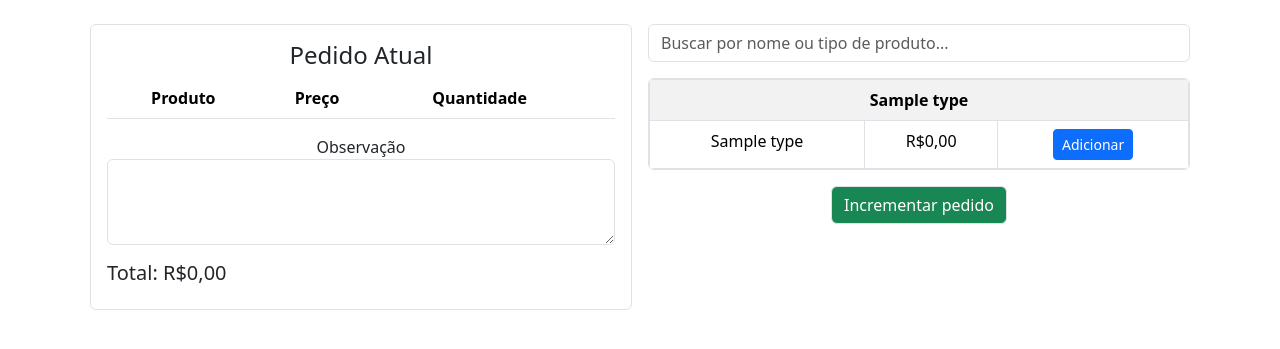
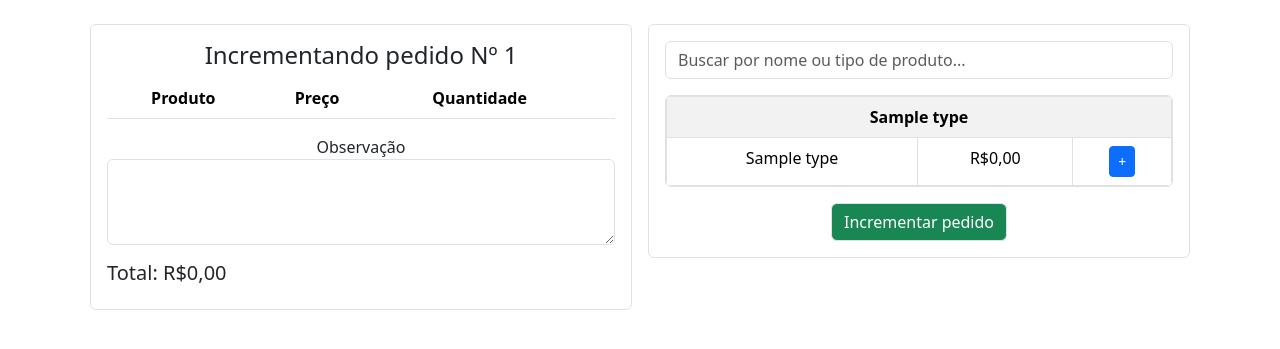
Before and after one commit to luizfldomingues/limas, a Flask app: template templates/increment-order.html in a window 1280 px wide. Shown: the part 64-413 px from the top of the page. Run offline with Flask 3, Linux system fonts and the light colour scheme; the template is opened without the code that fills it: most values are stand-ins (such as "Sample title", 1, 10 or a date in 2020); lists and menus that the app fills with data are empty; parts of the project's set-up code (start-up, migrations or seed data) failed here and were passed over.

Commit message:
fix: improve the new-order menu

```diff
--- a/static/js/order.js
+++ b/static/js/order.js
@@ -67,9 +67,9 @@ document.addEventListener('DOMContentLoaded', function() {
             const row = document.createElement('tr');
             row.innerHTML = `
                 <td>${item.name}</td>
-                <td>${item.price.toFixed(2)}</td>
+                <td>${formatBRL(item.price)}</td>
                 <td>
-                    <input type="number" class="form-control form-control-sm quantity-input" value="${item.quantity}" min="1" data-id="${id}" style="width: 60px;">
+                    <input type="number" class="form-control form-control-sm quantity-input mx-auto" value="${item.quantity}" min="1" data-id="${id}" style="width: 60px;">
                 </td>
                 <td>
                     <button type="button" class="btn btn-sm btn-danger remove-item-btn" data-id="${id}">&times;</button>
@@ -79,7 +79,8 @@ document.addEventListener('DOMContentLoaded', function() {
             totalPrice += item.price * item.quantity;
         }
 
-        totalPriceEl.textContent = totalPrice.toLocaleString('pt-BR', { style: 'currency', currency: 'BRL' });
+    //totalPriceEl.textContent = totalPrice.toLocaleString('pt-BR', { style: 'currency', currency: 'BRL' });
+    totalPriceEl.textContent = formatBRL(totalPrice);
     }
 
     // Update quantity or remove item
--- a/templates/macros.html
+++ b/templates/macros.html
@@ -2,7 +2,7 @@
     <div class="d-flex flex-row justify-content-around w-100">
         <div class="w-50 p-2">
             <div class="border rounded p-3">
-                <h4>Pedido Atual</h4>
+      <h4>{% if order %}Incrementando pedido Nº {{ order.id }}{% else %}Criando novo pedido{% endif %}</h4>
                 <table class="table table-striped">
                     <thead>
                         <tr>
@@ -13,7 +13,7 @@
                         </tr>
                     </thead>
                     <tbody id="current-order-body">
-                        <!-- Produtos adicionados aparecerão aqui -->
+                        <!-- added products will appear here -->
                     </tbody>
                 </table>
                 <div class="form-group">
@@ -26,6 +26,7 @@
             </div>
         </div>
         <div class="w-50 p-2">
+            <div class="border rounded p-3">
                 <form action="{{ action }}" method="post" id="order-form">
                     {% if order %}
                     <span>
@@ -71,7 +72,7 @@
                                 <td>{{product.product_name | capitalize }}</td>
                                 <td>{{ product.price | brl }}</td>
                                 <td>
-                                <button type="button" class="btn btn-sm btn-primary add-product-btn" data-id="{{ product.id }}" data-name="{{ product.product_name }}" data-price="{{ product.price }}">Adicionar</button>
+                                    <button type="button" class="btn btn-sm btn-primary add-product-btn" data-id="{{ product.id }}" data-name="{{ product.product_name }}" data-price="{{ product.price }}">+</button>
                                 </td>
                             </tr>
                             {% endfor %}
@@ -83,4 +84,5 @@
                 </form>
             </div>
         </div>
+    </div>
 {% endmacro %}
```
Also changed, not shown: templates/display-edit-order.html (deleted), templates/display-order.html (deleted). Lines whose indentation alone changed are shown as unchanged.
